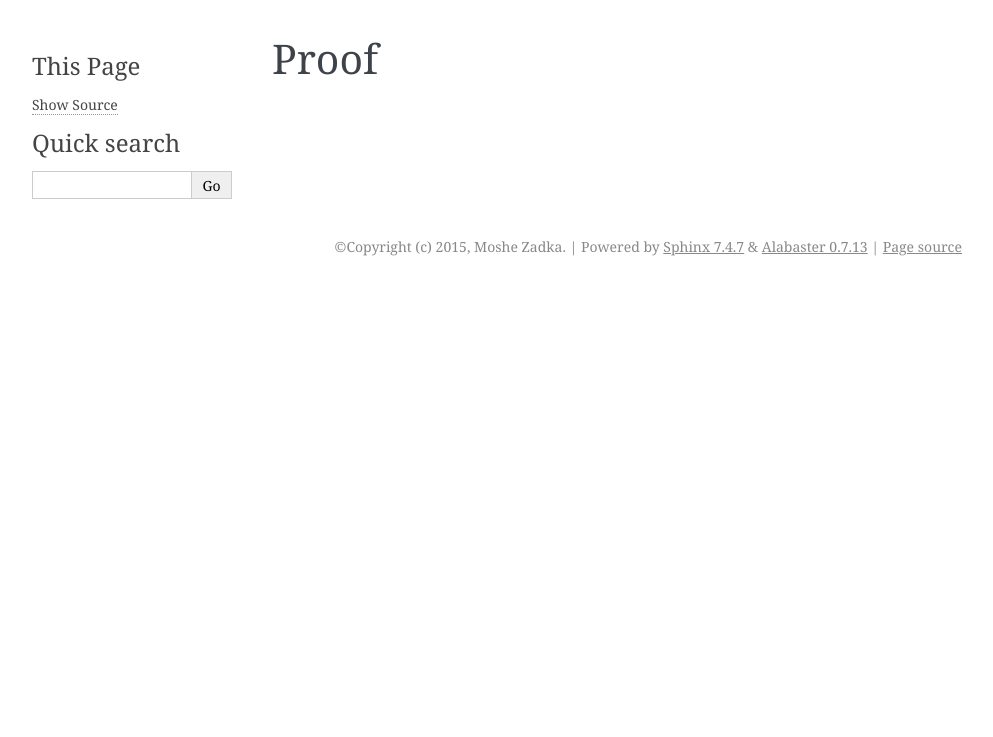
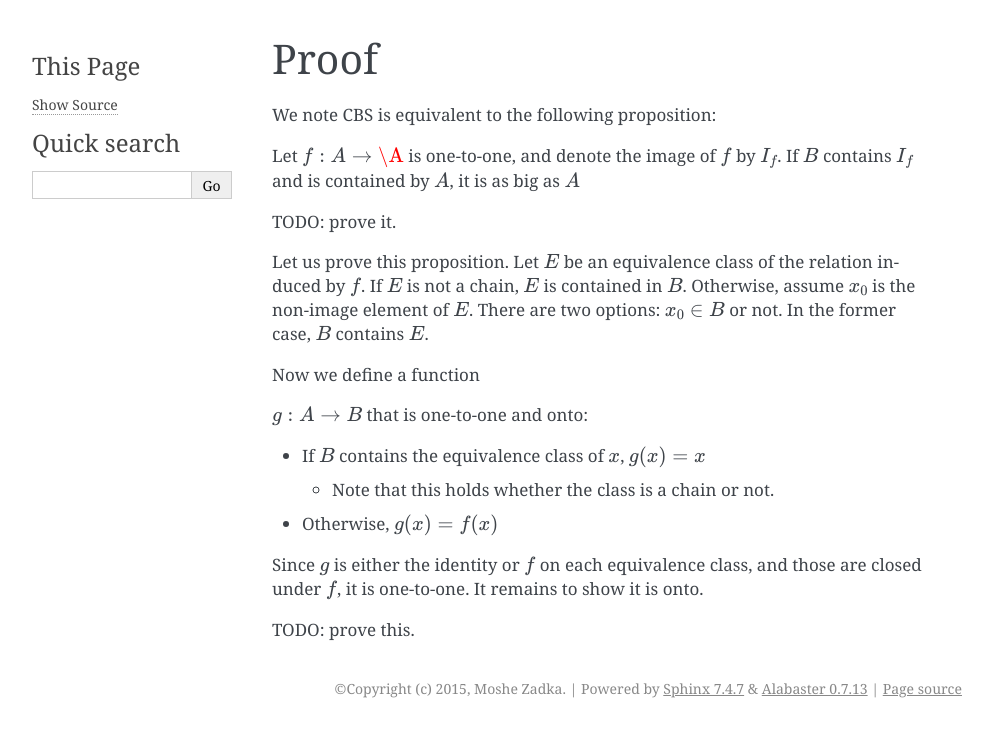
Before and after one commit to moshez/cbs-proof, a Sphinx documentation site: the page built from docs/proof.rst, in a window 1280 px wide. Shown: the top 737 px of the page, without its empty margins (148-1141 px from the left). Built offline with Sphinx 7.4.7, drawn with Linux system fonts in a browser that asks for light colours; the version number could not be read and is left out.

Commit message:
Add content

```diff
--- a/docs/proof.rst
+++ b/docs/proof.rst
@@ -1,2 +1,33 @@
 Proof
 =====
+
+We note CBS is equivalent to the following proposition:
+
+Let :math:`f:A\to\A` is one-to-one, and denote the image
+of :math:`f` by :math:`I_f`. If :math:`B` contains
+:math:`I_f` and is contained by :math:`A`, it is as big
+as :math:`A`
+
+TODO: prove it.
+
+Let us prove this proposition. Let :math:`E` be an equivalence
+class of the relation induced by :math:`f`. If :math:`E` is not
+a chain, :math:`E` is contained in :math:`B`.
+Otherwise, assume :math:`x_0` is the non-image element of :math:`E`.
+There are two options: :math:`x_0 \in B` or not. In the former
+case, :math:`B` contains :math:`E`.
+
+Now we define a function
+
+:math:`g:A\to B` that is one-to-one and onto:
+
+* If :math:`B` contains the equivalence class of :math:`x`, :math:`g(x) = x`
+
+  * Note that this holds whether the class is a chain or not.
+
+* Otherwise, :math:`g(x) = f(x)`
+
+Since :math:`g` is either the identity or :math:`f` on each equivalence class,
+and those are closed under :math:`f`, it is one-to-one. It remains to show it is onto.
+
+TODO: prove this.
```
